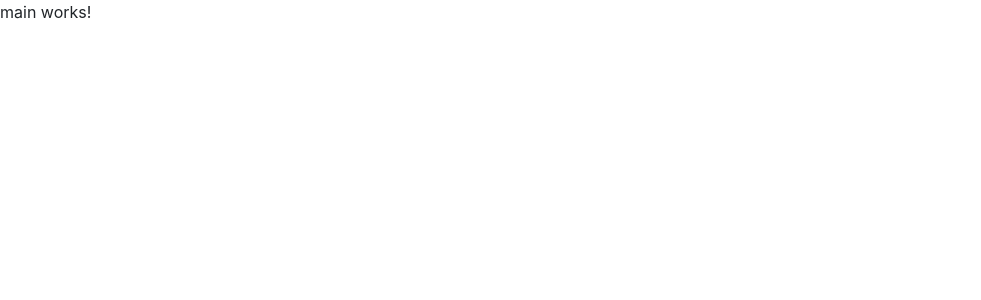
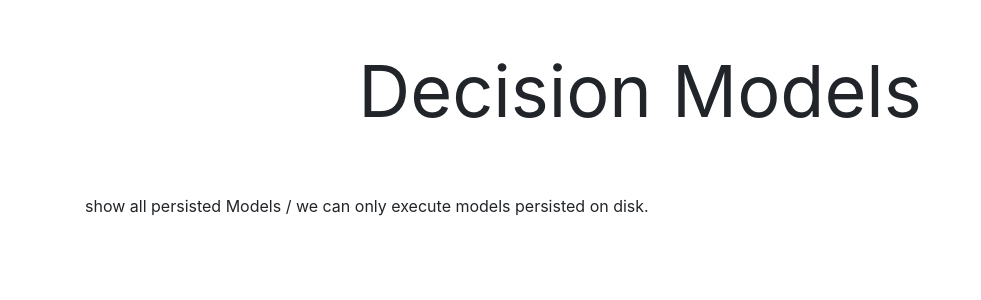
Before and after one commit to mindscan-de/CheapLithium-Frontend, an Angular app: page / in a window 1280 px wide. Shown: the top 300 px of the page, without its empty margins (0-981 px from the left). Built offline with nearby package versions, Linux system fonts and the light colour scheme.

Commit message:
start building the main page.

```diff
--- a/src/app/main/main.component.html
+++ b/src/app/main/main.component.html
@@ -1 +1,16 @@
-<p>main works!</p>
+<div class="container">
+	<div class="row">
+		<div class="col-sm my-5">
+			<h1 class="display-3 font-weight-normal" align="center">Decision Models</h1>
+		</div>
+	</div>
+
+	<div class="row">
+		<div class="col-lg mt-1">
+			show all persisted Models / we can only execute models persisted on disk.
+			<ul class="list-group">
+
+			</ul>
+		</div>
+	</div>
+</div>
```
